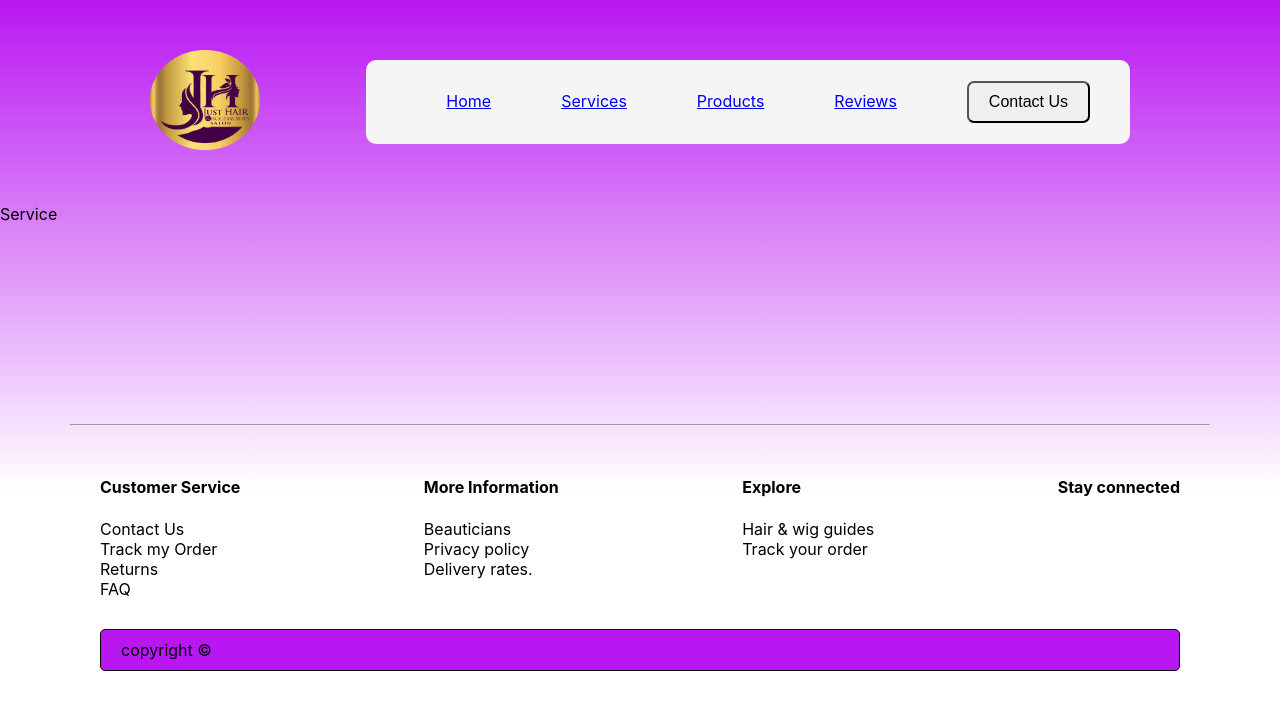
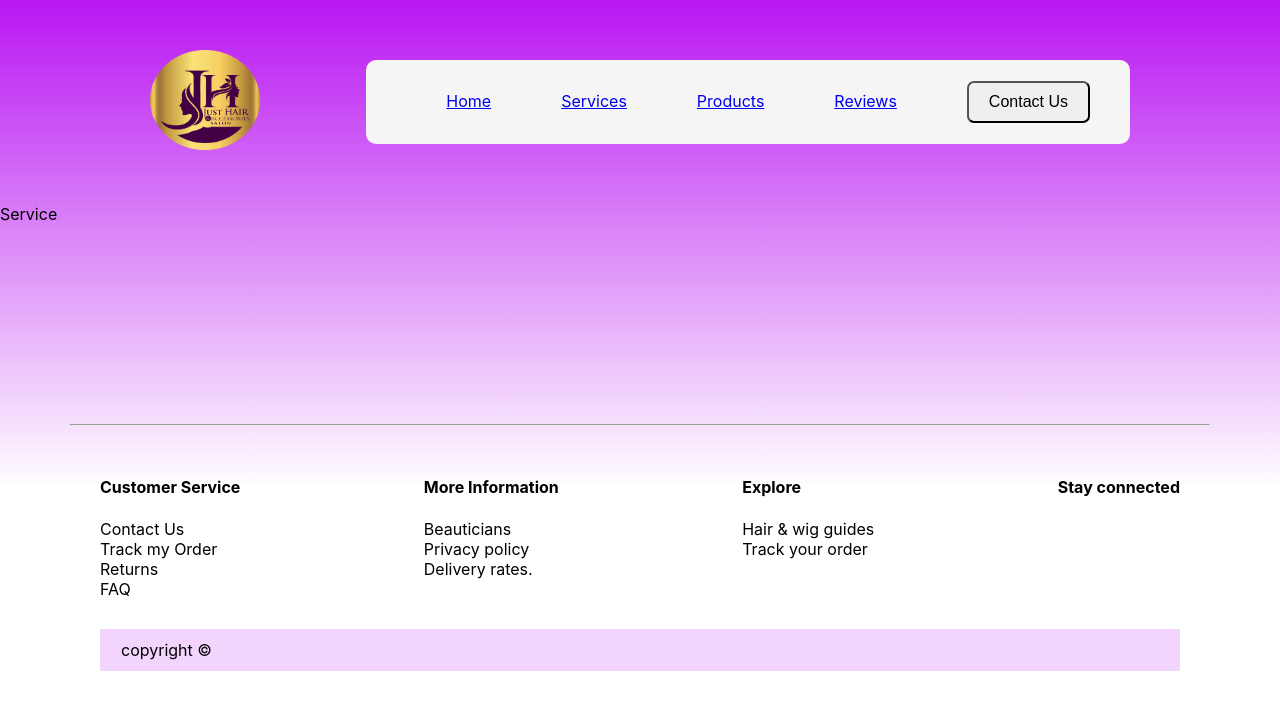
Before and after one commit to Adeboye22/justhairaccessoriesandsalon.github.io, a React (Create React App) app in the folder just-hair/: page /Service in a window 1280 px wide. Shown: the top 710 px of the page. Built offline with nearby package versions, Linux system fonts and the light colour scheme.

Commit message:
just-hair updated

```diff
--- a/just-hair/src/styles/base.module.css
+++ b/just-hair/src/styles/base.module.css
@@ -10,8 +10,8 @@ section.second_section{
     padding: 30px 100px 30px 100px;
 }
 section.second_section div{
-    border: 1px black solid;
-    border-radius: 5px;
-    background-color: #B917F2;
+    border: 1px rgba(0, 0, 0, 0) solid;
+    border-radius: 2px;
+    background-color: #b817f22f;
     padding: 10px 20px 10px 20px
 }
```
